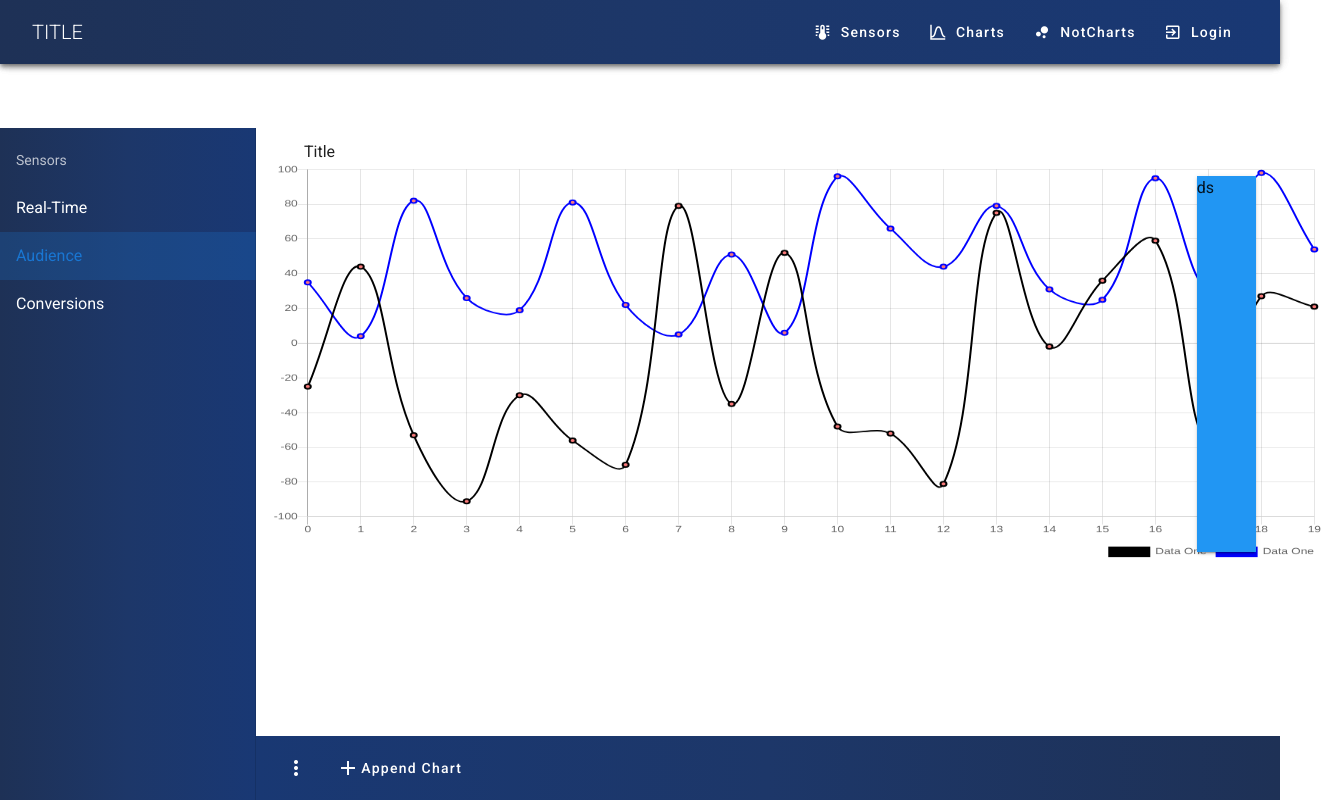
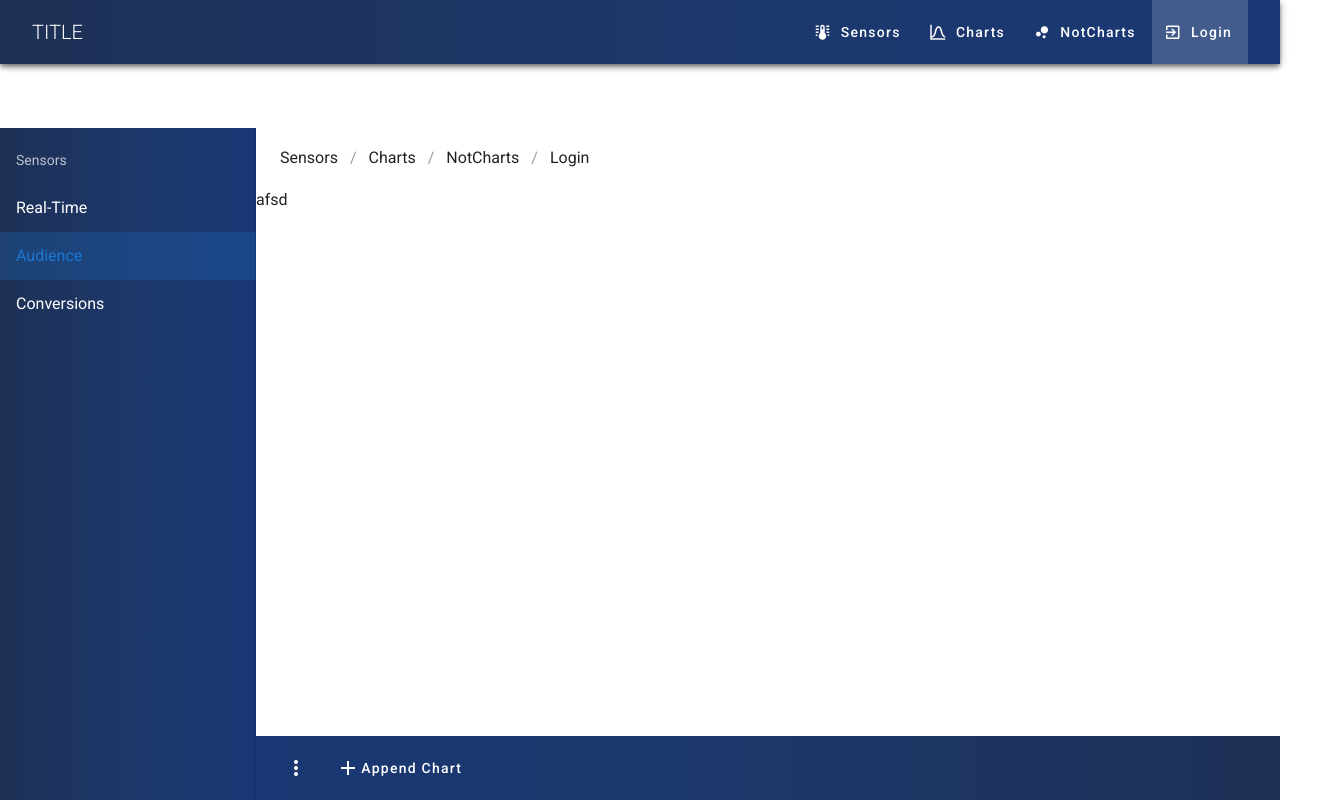
Before and after one commit to FDV1161/front_temperature, a Vue app: page / in a window 1280 px wide. Shown: the whole page, 1324 px wide, since content can reach past the window. Built offline with nearby package versions, Linux system fonts and the light colour scheme.

Commit message:
добавлены роуты

```diff
--- a/package.json
+++ b/package.json
@@ -11,11 +11,13 @@
     "core-js": "^3.6.5",
     "vue": "^2.6.11",
     "vue-chartjs": "^3.5.1",
+    "vue-router": "^3.4.9",
     "vuetify": "^2.2.11"
   },
   "devDependencies": {
     "@mdi/font": "^5.8.55",
     "@vue/cli-plugin-babel": "~4.5.0",
+    "@vue/cli-plugin-router": "^4.5.10",
     "@vue/cli-service": "~4.5.0",
     "sass": "^1.19.0",
     "sass-loader": "^8.0.0",
--- a/src/App.vue
+++ b/src/App.vue
@@ -14,7 +14,14 @@
     </v-navigation-drawer>
 
     <v-content app >
-      <MainContent />
+      <!-- this.$route.name -->
+      <v-breadcrumbs
+        :items="menu"
+        large
+      >
+
+      </v-breadcrumbs>
+      <router-view/>
     </v-content>
 
     <v-footer app inset class="pa-0 footer_color">
@@ -39,7 +46,7 @@
 
 
 <script>
-import MainContent from "@/components/Content.vue";
+
 import List from "@/components/list.vue";
 import AppBar from "@/components/AppBar.vue";
 
@@ -49,7 +56,6 @@ export default {
   components: {
     List,
     AppBar,
-    MainContent,
   },
 
   data: () => ({
@@ -57,19 +63,23 @@ export default {
       {
         text: "Sensors",
         icon: "mdi-thermometer-lines",
+        link: "Sensors",
         // bolt camcorder camera-timer cog-transfer consolidate cpu-32-bit home-automation pulse thermometer-lines
       },
       {
         text: "Charts",
         icon: "mdi-chart-bell-curve",
+        link: "Charts",
       },
       {
         text: "NotCharts",
         icon: "mdi-chart-bubble",
+        link: "NotCharts",
       },
       {
         text: "Login",
         icon: "mdi-login-variant",
+        link: "/",
       }
     ],
 
--- a/src/components/AppBar.vue
+++ b/src/components/AppBar.vue
@@ -17,7 +17,7 @@
       </v-toolbar-items>
 
       <v-toolbar-items class="hidden-sm-and-down" v-for="(item, i) in menu" :key="i">
-        <v-btn text>
+        <v-btn text router :to='item.link'>
           <v-icon left>{{item.icon}}</v-icon>
           <span class="text-capitalize"> {{item.text}} </span>
         </v-btn>
@@ -47,7 +47,7 @@
 
         <v-list>
             <v-list-item-group >
-          <v-list-item v-for="(item, i) in menu" :key="i">
+          <v-list-item v-for="(item, i) in menu" :key="i" router :to='item.link'>
             <v-list-item-icon>
               <v-icon>{{ item.icon }}</v-icon>
             </v-list-item-icon>
@@ -69,6 +69,13 @@
 export default {
   props: ["color", "drawer", "menu"],
 
+  watch:{
+        $route (to, from){
+            this.drawer.nav_bar = false;
+        }
+    },
+
+
   data: () => ({
 
   }),
--- a/src/main.js
+++ b/src/main.js
@@ -1,10 +1,12 @@
 import Vue from 'vue'
 import App from './App.vue'
 import vuetify from './plugins/vuetify';
+import router from './router'
 
 Vue.config.productionTip = false
 
 new Vue({
   vuetify,
+  router,
   render: h => h(App)
 }).$mount('#app')
--- /dev/null
+++ b/src/router.js
@@ -0,0 +1,34 @@
+import Vue from 'vue'
+import Router from 'vue-router'
+
+import Home from '@/views/Home.vue'
+import Charts from '@/views/Charts.vue'
+import Sensors from '@/views/Sensors.vue'
+
+
+
+Vue.use(Router)
+
+export default new Router({
+    mode: 'history',
+    base: process.env.BASE_URL,
+    routes: [
+        {
+            path: '/',
+            name: 'Home',
+            component: Home
+        },
+        {
+            path: '/charts',
+            name: 'Charts',
+            component: Charts
+
+        },
+        {
+            path: '/sensors',
+            name: 'Sensors',
+            component: Sensors
+        }
+    ]
+
+})
--- /dev/null
+++ b/src/views/About.vue
@@ -0,0 +1,5 @@
+<template>
+  <div class="about">
+    <h1>This is an about page</h1>
+  </div>
+</template>
--- /dev/null
+++ b/src/views/Charts.vue
@@ -0,0 +1,16 @@
+<template>
+    <div class='charts'>
+        <h1>charts</h1>
+        <MainContent />
+    </div>
+</template>
+
+<script>
+import MainContent from "@/components/Content.vue";
+
+export default {
+    components: {
+        MainContent,
+  },
+}
+</script>
--- /dev/null
+++ b/src/views/Home.vue
@@ -0,0 +1,14 @@
+<template>
+  <div class="home">
+      afsd
+  </div>
+</template>
+
+<script>
+
+
+export default {
+  name: 'Home',
+
+}
+</script>
--- /dev/null
+++ b/src/views/Sensors.vue
@@ -0,0 +1,11 @@
+<template>
+    <div class='sensors'>
+        <h1>sensors</h1>
+    </div>
+</template>
+
+<script>
+export default {
+
+}
+</script>
```
Also changed, not shown: src/router/index.js (added, +28 -0 lines), 1 other file (tests, documents, lock files or other folders).
